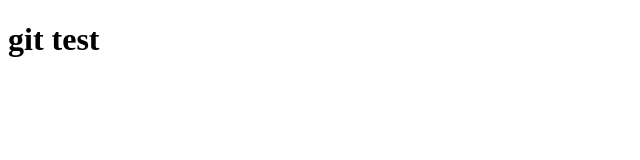
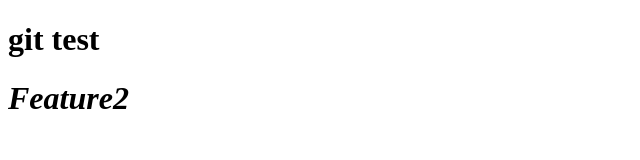
Before and after one commit to MrTopper/git, a plain HTML site: page index.html in a window 1280 px wide. Shown: the whole page, without its empty margins (0-640 px from the left). Drawn offline with Linux system fonts and the light colour scheme.

Commit message:
add italic feature2 on feature2 branch

```diff
--- a/index.html
+++ b/index.html
@@ -8,5 +8,6 @@
 </head>
 <body>
     <h1>git test</h1>
+    <h1><i>Feature2</i></h1>
 </body>
 </html>
```
